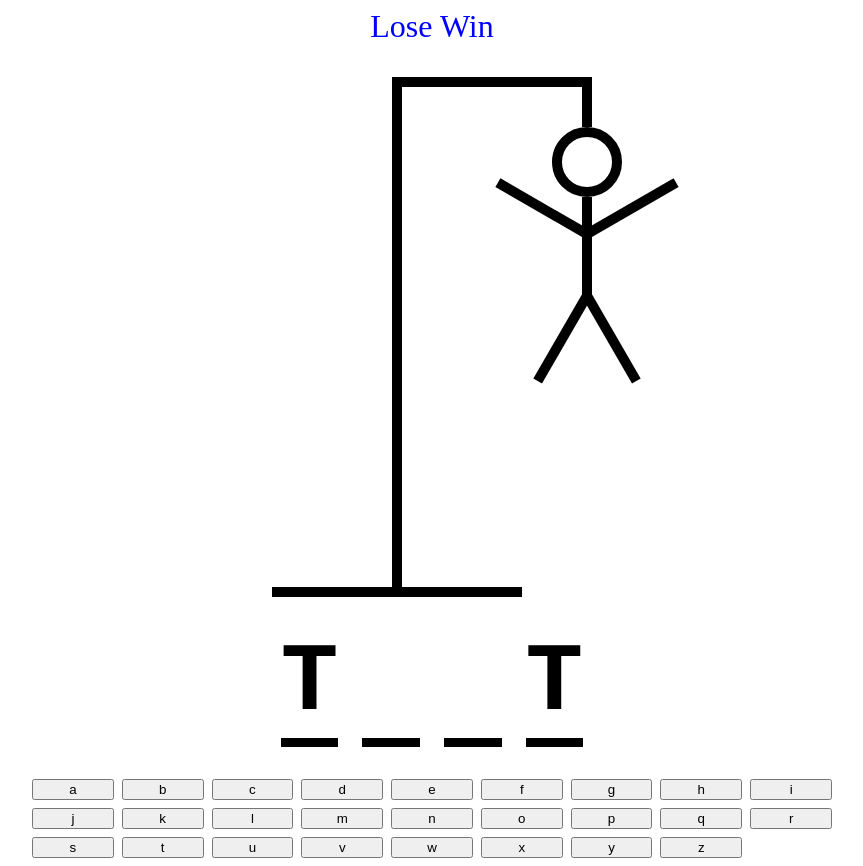
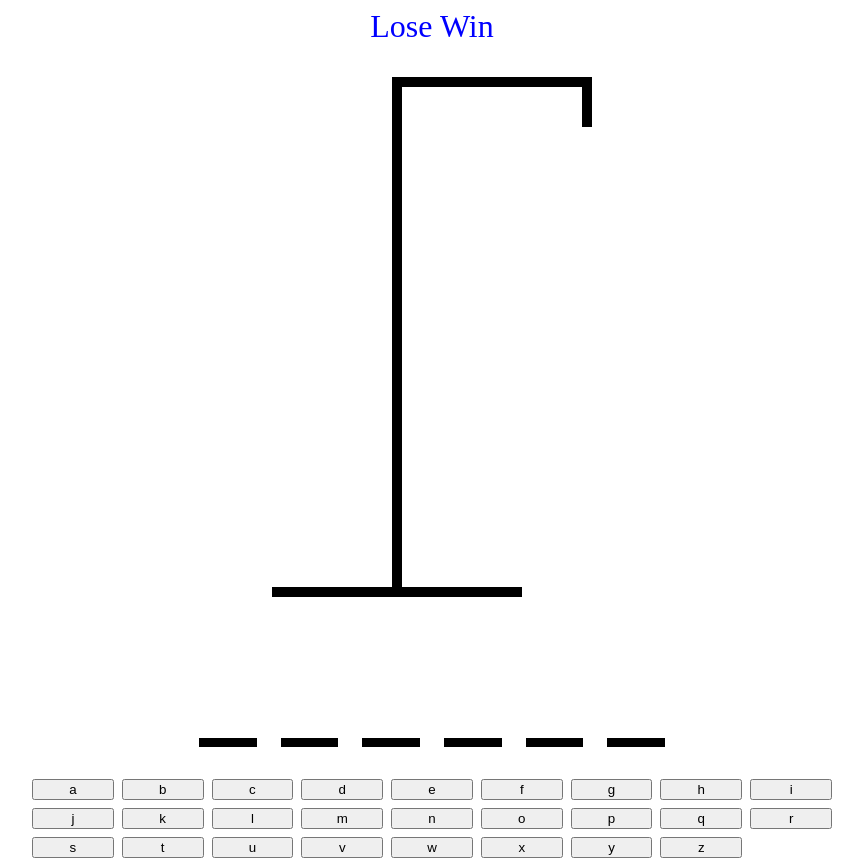
Before and after one commit to bobbyDeepak1415/hangman_ts, a React (Vite) app: page / in a window 1280 px wide. Shown: the whole page, without its empty margins (208-1071 px from the left). Built offline with nearby package versions, Linux system fonts and the light colour scheme.

Commit message:
added the hangmanword component logic

```diff
--- a/src/App.tsx
+++ b/src/App.tsx
@@ -1,15 +1,19 @@
-// import { useState } from "react";
-// import words from "./assets/wordList.json";
+import { useState } from "react";
+import words from "./assets/wordList.json";
 import HangmanDrawing from "./HangmanDrawing";
 import HangmanWord from "./HangmanWord";
 import Keyboard from "./Keyboard";
 
 function App() {
-  // const [wordToGuess, setWordToGuess] = useState(() => {
-  //   return words[Math.floor(Math.random() * words.length)];
-  // });
+  const [wordToGuess, setWordToGuess] = useState(() => {
+    return words[Math.floor(Math.random() * words.length)];
+  });
 
-  // const [guessedLetters, setGuessedLetters] = useState<string[]>([]);
+  const [guessedLetters, setGuessedLetters] = useState<string[]>([]);
+
+  const inCorrectLetters = guessedLetters.filter(
+    (letter) => !wordToGuess.includes(letter)
+  );
 
   return (
     <div
@@ -26,13 +30,12 @@ function App() {
         Lose Win
       </div>
 
-        <HangmanDrawing />
-        <HangmanWord />
-        <div style={{ alignSelf: "stretch" }}>
-          <Keyboard />
-        </div>
+      <HangmanDrawing noOfGuesses={inCorrectLetters.length} />
+      <HangmanWord guessedLetters={guessedLetters} wordToGuess={wordToGuess}/>
+      <div style={{ alignSelf: "stretch" }}>
+        <Keyboard />
       </div>
-
+    </div>
   );
 }
 
--- a/src/HangmanDrawing.tsx
+++ b/src/HangmanDrawing.tsx
@@ -1,4 +1,3 @@
-export default function HangmanDrawing() {
 const HEAD = (
   <div
     style={{
@@ -81,14 +80,20 @@ export default function HangmanDrawing() {
     }}
   />
 );
+
+
+const BODY_PARTS=[
+    HEAD,BODY,RIGHT_ARM,LEFT_ARM,RIGHT_LEG,LEFT_LEG
+]
+
+type HangmanDrawingProps={
+noOfGuesses:number
+}
+
+export default function HangmanDrawing({noOfGuesses}:HangmanDrawingProps) {
   return (
     <div style={{ position: "relative" }}>
-      {HEAD}
-      {BODY}
-      {RIGHT_ARM}
-      {LEFT_ARM}
-      {RIGHT_LEG}
-      {LEFT_LEG}
+        {BODY_PARTS.slice(0,noOfGuesses)}
       <div
         style={{
           height: "50px",
--- a/src/HangmanWord.tsx
+++ b/src/HangmanWord.tsx
@@ -1,6 +1,14 @@
-export default function HangmanWord() {
-  const word = "test";
-  const guessedLetters = ["t", "g", "h"];
+
+
+type HangmanWordProps={
+    guessedLetters:string[],
+    wordToGuess:string
+}
+
+
+
+export default function HangmanWord({guessedLetters,wordToGuess}:HangmanWordProps) {
+
   return (
     <div
       style={{
@@ -12,7 +20,7 @@ export default function HangmanWord() {
         fontFamily: "monospace",
       }}
     >
-      {word.split("").map((letter, index) => {
+      {wordToGuess.split("").map((letter, index) => {
         return (
           <span style={{ borderBottom: ".1em solid black" }} key={index}>
             <span
```
Lines whose indentation alone changed are shown as unchanged.
